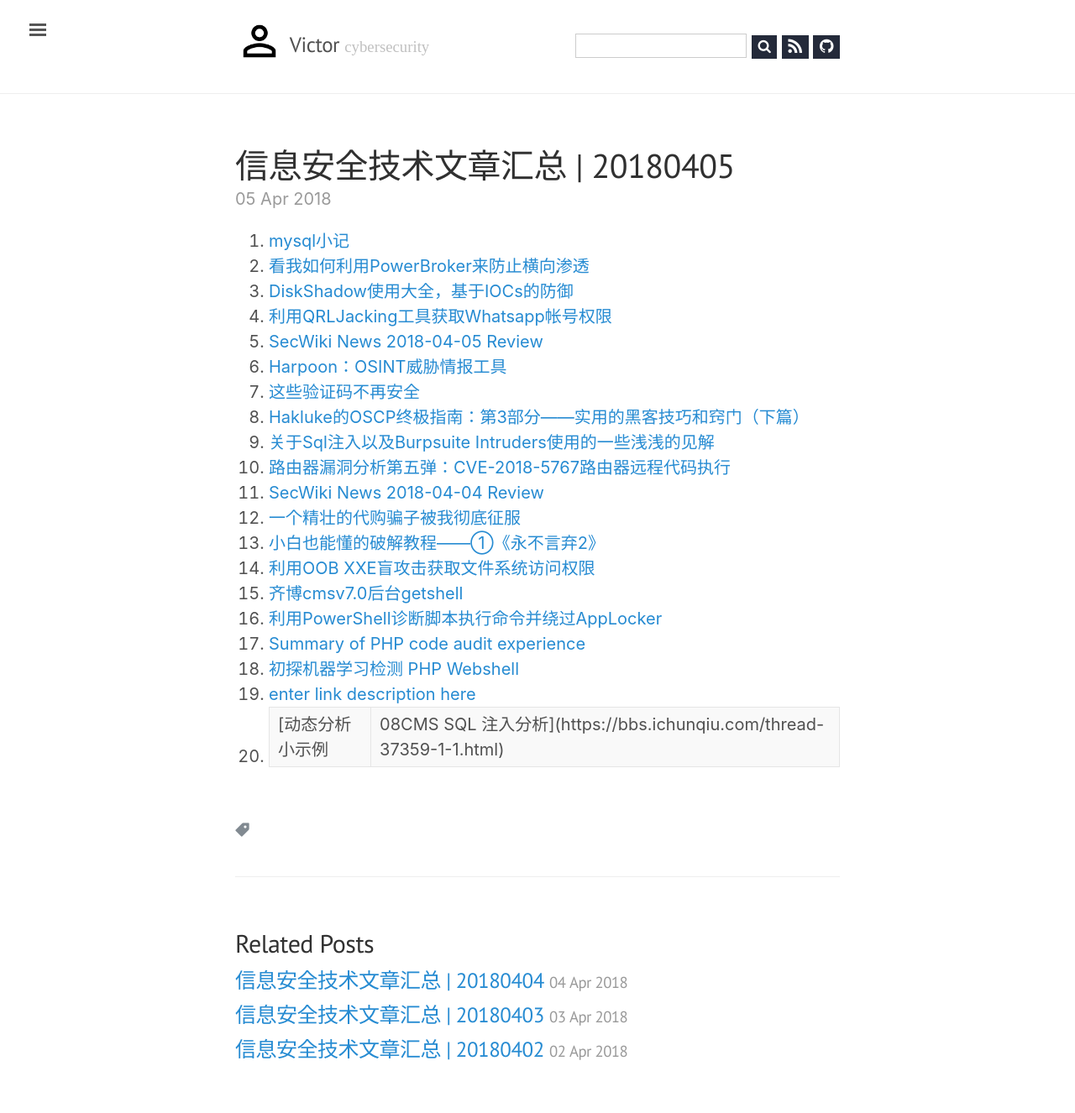
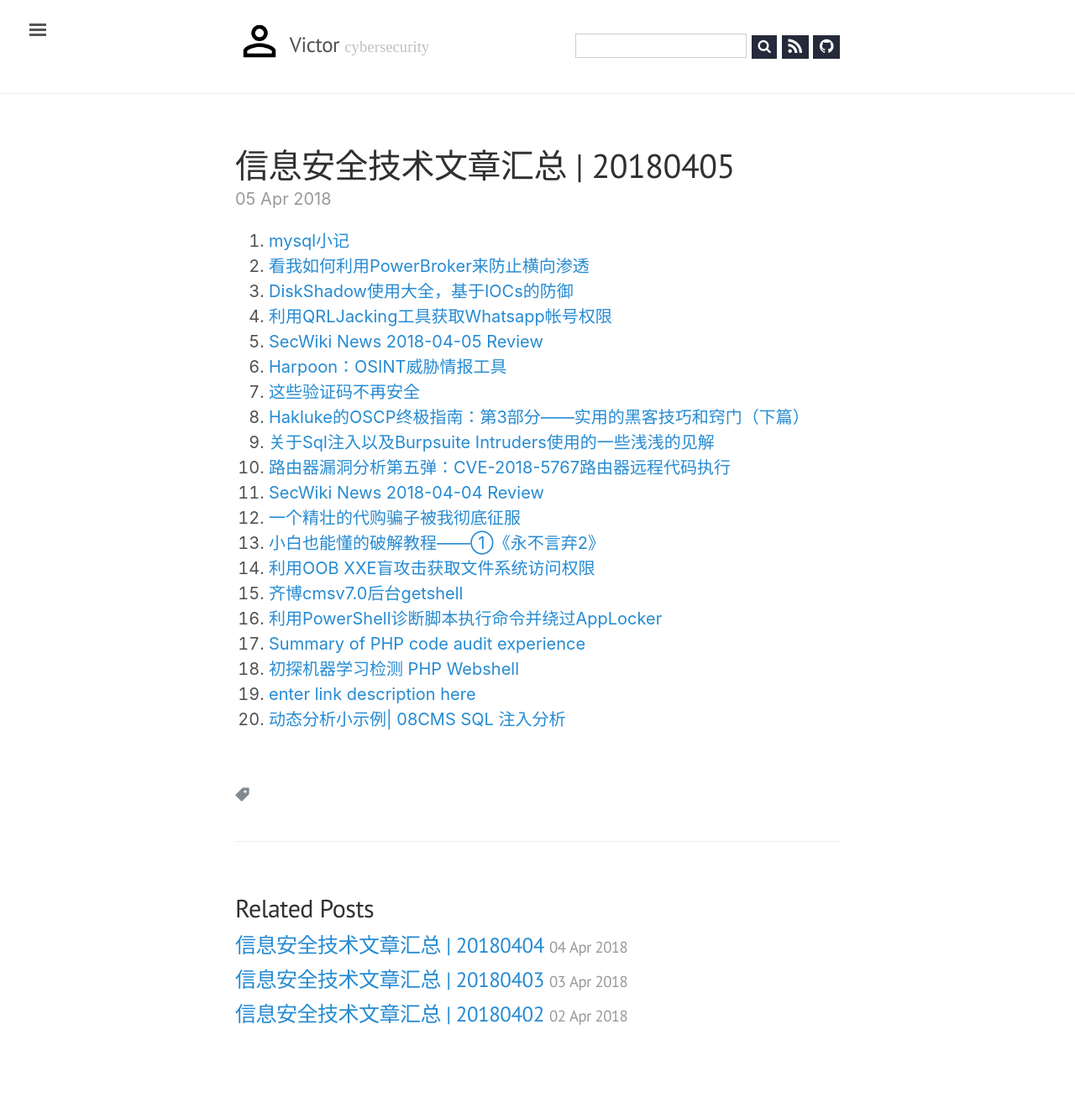
Before and after one commit to victor-infosec/victor-infosec.github.io, a Jekyll site: the page built from _posts/following/2018-04-05-tech-articles-20180405.md, in a window 1280 px wide. Shown: the whole page at 84% size. Built offline with Jekyll 4.4.1, drawn with Linux system fonts in a browser that asks for light colours; nearby versions of some CDN libraries; some web fonts are replaced; library files that are not in the unit come from our copies; after the commit the page ends 1284 px from its top, so only the background shows below that.

Commit message:
20180405

```diff
--- a/_posts/following/2018-04-05-tech-articles-20180405.md
+++ b/_posts/following/2018-04-05-tech-articles-20180405.md
@@ -26,4 +26,4 @@
 17. [Summary of PHP code audit experience](http://xz.aliyun.com/t/2246)
 18. [初探机器学习检测 PHP Webshell](https://bbs.ichunqiu.com/thread-37385-1-1.html)
 19. [enter link description here](https://bbs.ichunqiu.com/thread-37374-1-1.html)
-20. [动态分析小示例| 08CMS SQL 注入分析](https://bbs.ichunqiu.com/thread-37359-1-1.html)
+20. [动态分析小示例\| 08CMS SQL 注入分析](https://bbs.ichunqiu.com/thread-37359-1-1.html)
```
